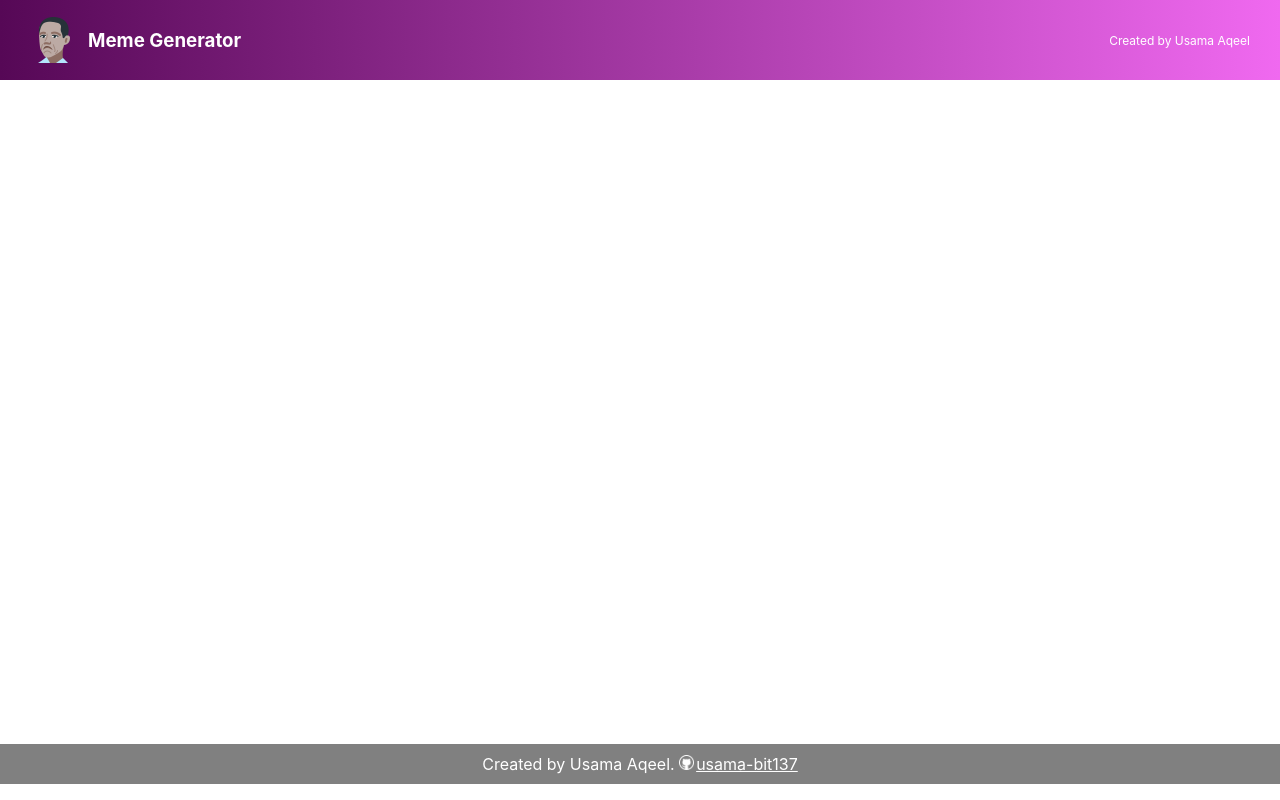
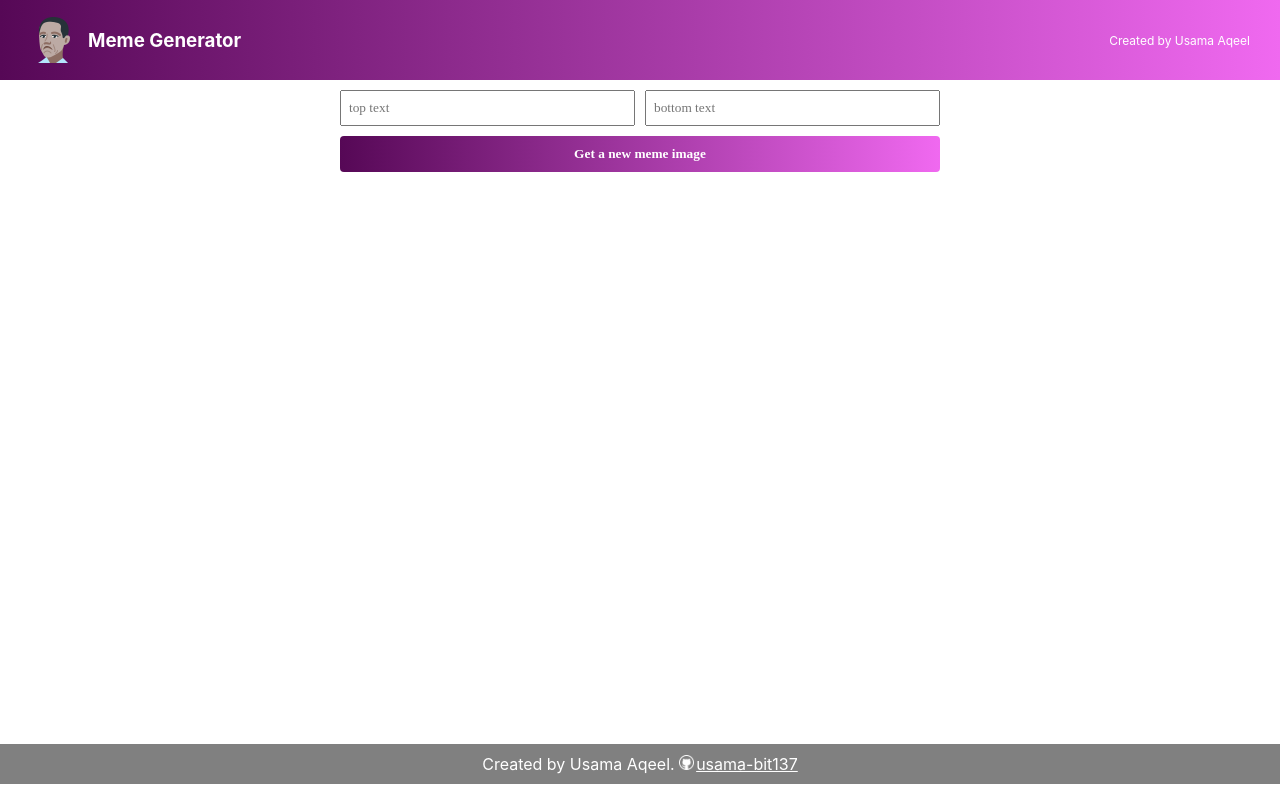
Before and after one commit to usama-bit137/meme-generator-react, a React (Create React App) app: page / in a window 1280 px wide. Built offline with nearby package versions, Linux system fonts and the light colour scheme.

Commit message:
Form component and styles built

```diff
--- a/src/Components/Form.js
+++ b/src/Components/Form.js
@@ -3,8 +3,27 @@ import "../Styles/Form.css"
 
 export default function Form() {
     return (
-        <form>
-
-        </form>
+        <main>
+            <form>
+                <div className="input-container">
+                <input
+                    type="text"
+                    className="input"
+                    placeholder="top text"
+                />
+                <input
+                    type="text"
+                    className="input"
+                    placeholder="bottom text"
+                />
+                </div>
+                <button
+                    className="new-meme-button"
+                    type="submit"
+                >
+                    Get a new meme image
+                </button>
+            </form>
+        </main>
     )
 }
--- a/src/Styles/Form.css
+++ b/src/Styles/Form.css
@@ -0,0 +1,38 @@
+form {
+    max-width: 600px;
+    margin:auto;
+}
+
+.input-container {
+    display: flex;
+    gap: 10px;
+    align-items: center;
+    justify-content: space-evenly;
+    padding: 10px 0;
+}
+
+.input {
+    width: 100%;
+    height: 30px;
+    font-family: "Karla";
+    text-indent: 5px;
+}
+
+.new-meme-button {
+    background-image: linear-gradient(to right, rgb(86, 8, 86), rgb(240, 105, 240));
+
+    border: 0;
+    border-radius: 4px;
+    padding: 10px;
+    margin: auto;
+    width: 100%;
+
+    color: white;
+    font-weight: bold;
+    font-family: "Karla";
+
+    cursor: pointer;
+}
+.new-meme-button:active {
+    background-image: linear-gradient(to right,  rgb(240, 105, 240), rgb(86, 8, 86));
+}
```
